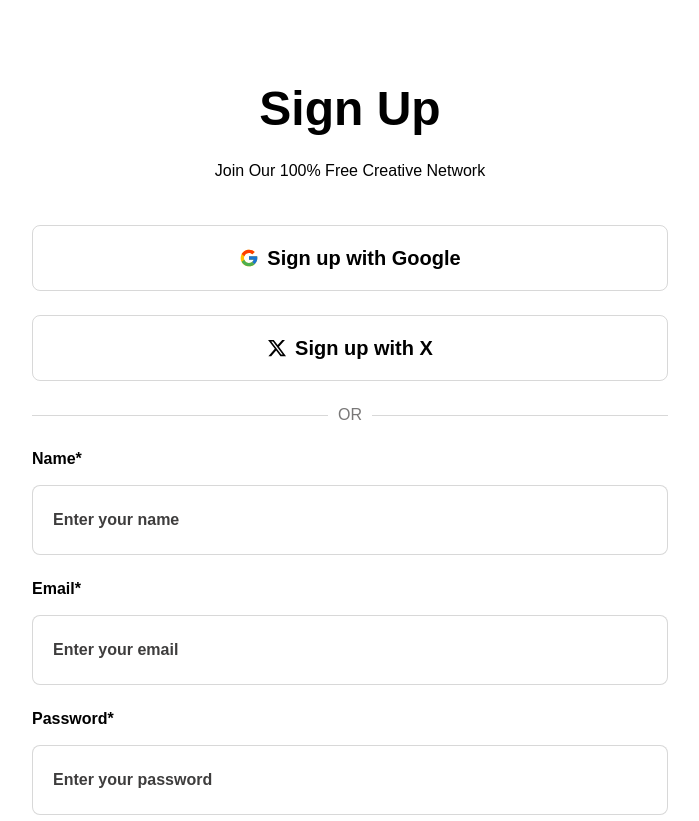
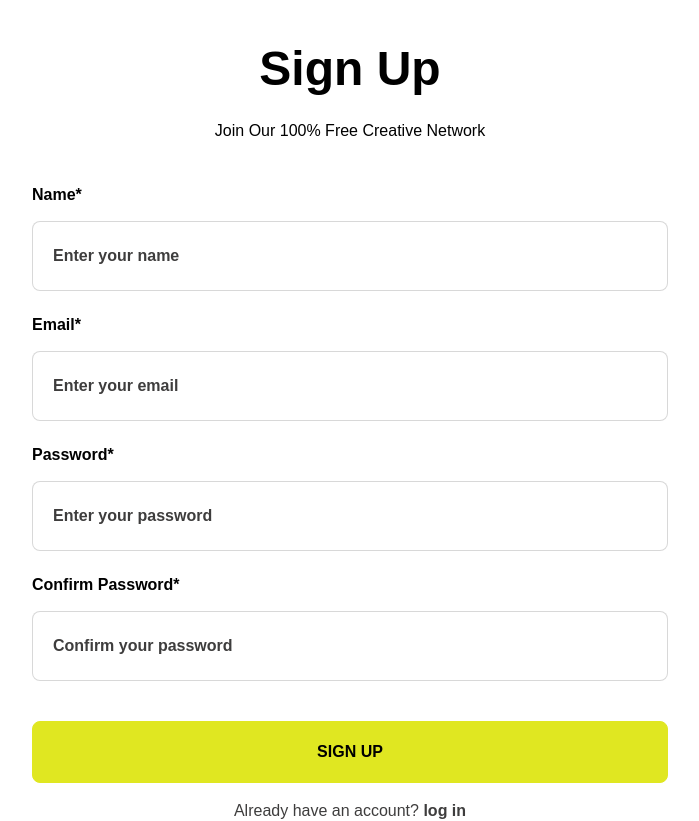
Before and after one commit to jahidhasan136/halinas2, a Next.js app: page /signup in a window 1280 px wide. Shown: the top 821 px of the page, without its empty margins (290-989 px from the left). Built offline with nearby package versions, Linux system fonts and the light colour scheme.

Commit message:
sign up padding fixed

```diff
--- a/src/app/(auth)/signup/page.tsx
+++ b/src/app/(auth)/signup/page.tsx
@@ -3,7 +3,7 @@ import React from "react";
 
 const page = () => {
   return (
-    <div className="container grid place-content-center items-center text-center min-h-screen pt-10 md:pt-20 pb-[60px] md:pb-[120px]">
+    <div className="container grid place-content-center items-center text-center min-h-screen pt-10 2xl:pt-0 pb-[60px] 2xl:pb-0">
       <SignupPage />
     </div>
   );
--- a/src/components/authpages/SignupPage.tsx
+++ b/src/components/authpages/SignupPage.tsx
@@ -1,8 +1,6 @@
 "use client";
 
 import React from "react";
-import { FcGoogle } from "react-icons/fc";
-import { FaXTwitter } from "react-icons/fa6";
 import PrimaryButton from "../shared/shared-button/PrimaryButton";
 import { SubmitHandler, useForm } from "react-hook-form";
 import { IFormInput } from "@/types/formInput";
@@ -43,26 +41,7 @@ const SignupPage = () => {
           join our 100% free creative network
         </p>
       </div>
-      <div className="grid gap-6 mt-11">
-        <div className="border border-black2/20 rounded-lg">
-          <button className="flex items-center gap-2 font-bold leading-6 text-xl py-5 mx-auto">
-            <FcGoogle />
-            <span>Sign up with Google</span>
-          </button>
-        </div>
-        <div className="border border-black2/20 rounded-lg">
-          <button className="flex items-center gap-2 font-bold leading-6 text-xl py-5 mx-auto">
-            <FaXTwitter />
-            <span>Sign up with X</span>
-          </button>
-        </div>
-      </div>
-      <div className="my-6 flex justify-between items-center gap-[10px]">
-        <div className="border-black2/20 border-b w-full"></div>
-        <p className="uppercase text-black2/70 font-medium leading-5">or</p>
-        <div className="border-black2/20 border-b w-full"></div>
-      </div>
-      <div className="mb-4">
+      <div className="mb-4 mt-11">
         <form onSubmit={handleSubmit(onSubmit)}>
           <div className="grid gap-6">
             <div className="grid gap-4">
```
